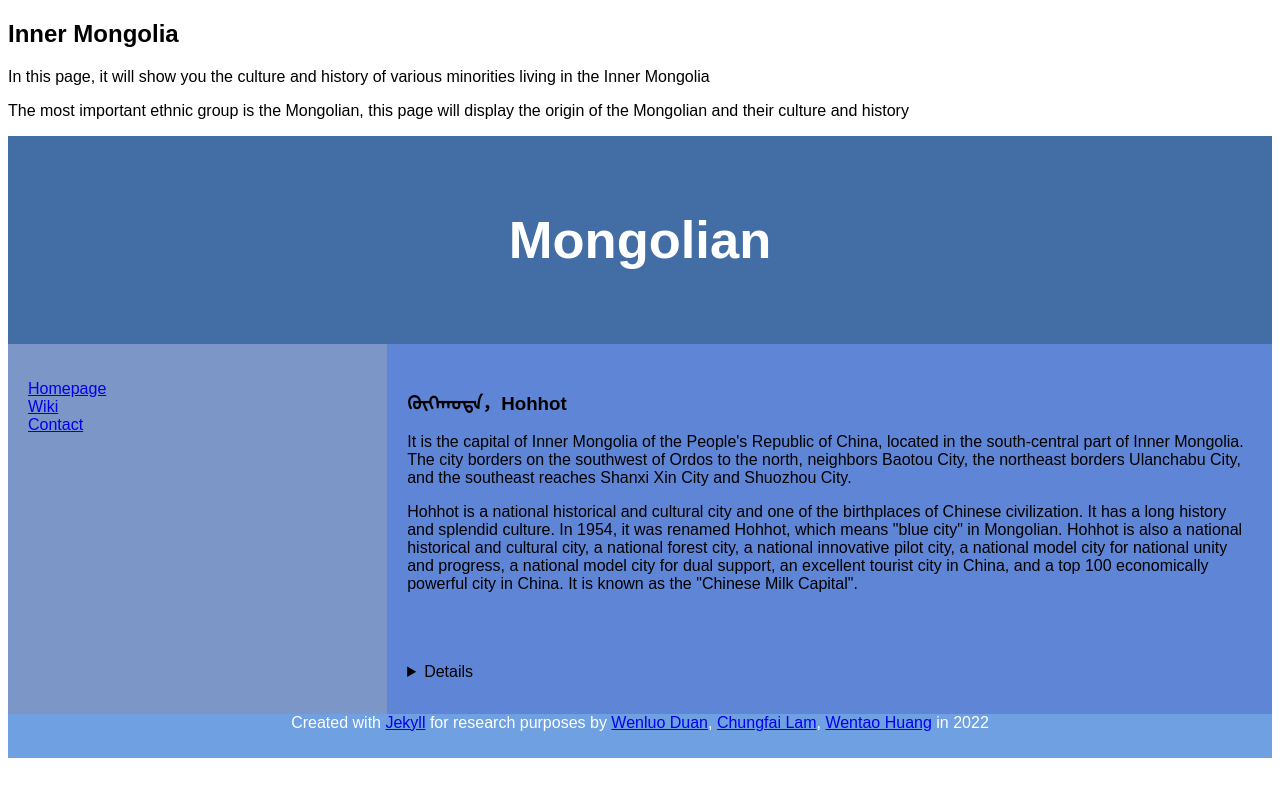
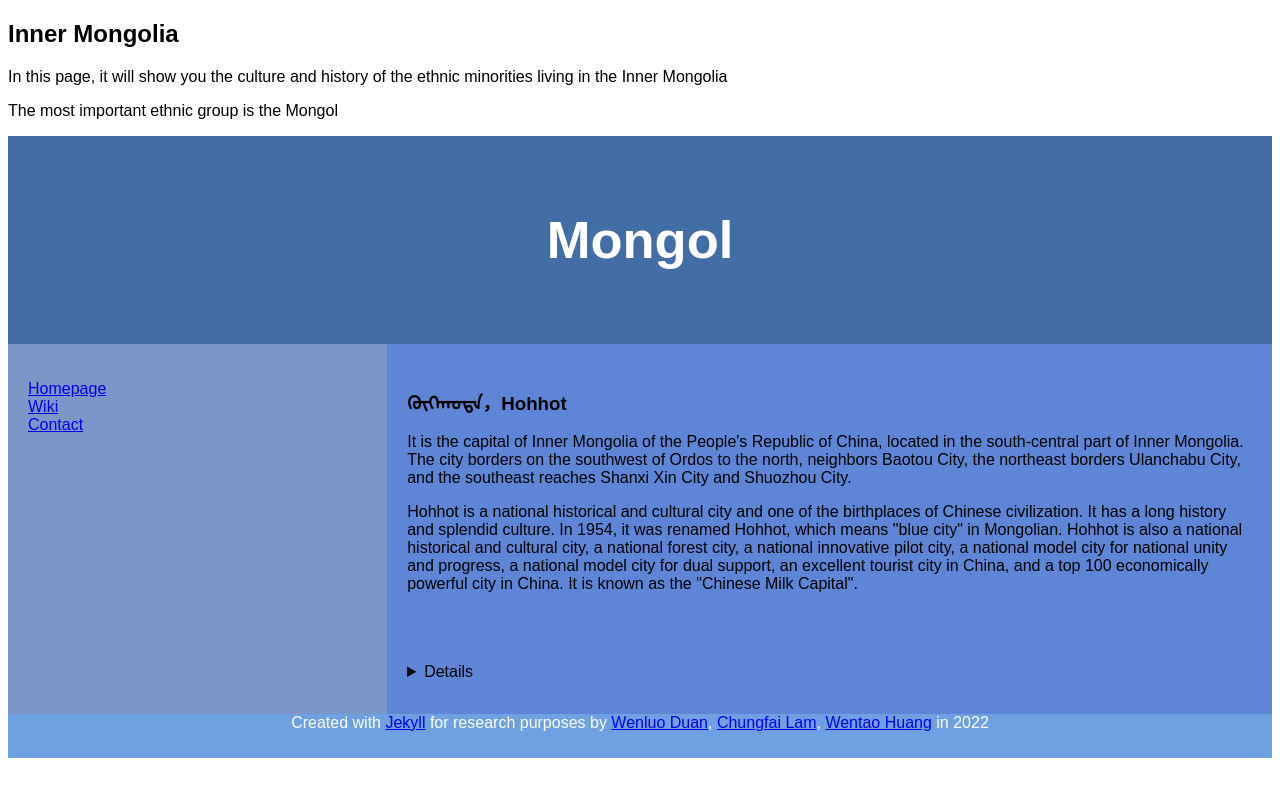
Before and after one commit to malydna/Chinese_Minorities, a Jekyll site: the page built from regions/Inner_Mongolia.html, in a window 1280 px wide. Shown: the top 797 px of the page. Built offline with Jekyll 4.4.1, drawn with Linux system fonts in a browser that asks for light colours.

Commit message:
add mongolia minorities

```diff
--- a/regions/Inner_Mongolia.html
+++ b/regions/Inner_Mongolia.html
@@ -70,11 +70,11 @@
 <body>
 
 <h2>Inner Mongolia</h2>
-<p>In this page, it will show you the culture and history of various minorities living in the Inner Mongolia </p>
-<p>The most important ethnic group is the Mongolian, this page will display the origin of the Mongolian and their culture and history</p>
+<p>In this page, it will show you the culture and history of the ethnic minorities living in the Inner Mongolia </p>
+<p>The most important ethnic group is the Mongol</p>
 
 <header>
-  <h2>Mongolian</h2>
+  <h2>Mongol</h2>
 </header>
 
 <section>
@@ -94,7 +94,7 @@
   </marquee>
   <details>
   <summary>Details</summary>
-  <a href="{{ site.regions }}/Mongolian"><p>The origin of the Mongolian (minorities) </p></a></details>
+  <a href="{{ site.regions }}/Mongolia_minorities"><p>The origin of the Mongol and the other ethnic minorities </p></a></details>
 
 </article>
 
--- a/regions/Xinjiangnian.html
+++ b/regions/Manchu_minorities.html
@@ -1,6 +1,6 @@
 ---
-title: Xinjiangnian
-permalink: /xinjiangnian/
+title: Manchu_minorities
+permalink: /manchu_minorities/
 ---
 <html>
     <body>
--- a/regions/Mongolian.html
+++ b/regions/Mongolia_minorities.html
@@ -1,6 +1,6 @@
 ---
-title: Mongolian
-permalink: /mongolian/
+title: Mongolia_minorities
+permalink: /mongolia_minorities/
 ---
 
 <!DOCTYPE html>
--- a/regions/Xinjiang.html
+++ b/regions/Xinjiang.html
@@ -68,8 +68,8 @@
 <body>
 
 <h2>Xinjiang</h2>
-<p>In this page, it will show you the culture and history of various minorities living in the Xinjiang </p>
-<p>The most important ethnic group is the Uygur, this page will display the origin of the Uygur and their culture and history</p>
+<p>In this page, it will show you the culture and history of the ethnic minorities living in the Xinjiang </p>
+<p>The most important ethnic group is the Uygur</p>
 
 <header>
   <h2>Xinjiangnian</h2>
@@ -92,7 +92,7 @@
   </marquee>
   <details>
     <summary>Details</summary>
-    <a href="{{ site.regions }}/Xinjiangnian"><p>The origin of Xinjiangnian (minorities) </p></a></details>
+    <a href="{{ site.regions }}/Xinjiang_minorities"><p>The origin of Xinjiangnian and the other ethnic minorities </p></a></details>
 
 </article>
 
--- a/regions/Manchurian.html
+++ b/regions/Xinjiang_minorities.html
@@ -1,6 +1,6 @@
 ---
-title: Manchurian
-permalink: /manchurian/
+title: Xinjiang_minorities
+permalink: /xinjiang_minorities/
 ---
 <html>
     <body>
```
Also changed, not shown: _minorities/Donghu.md (added, +6 -0 lines), _minorities/Mongols.md (added, +6 -0 lines), _minorities/Shiwei.md (added, +6 -0 lines), _minorities/Wuhuan.md (added, +6 -0 lines), _minorities/Xianbei.md (added, +6 -0 lines), _minorities/Xiongnu.md (added, +6 -0 lines), regions/Manchu.html (+4 -4 lines).
